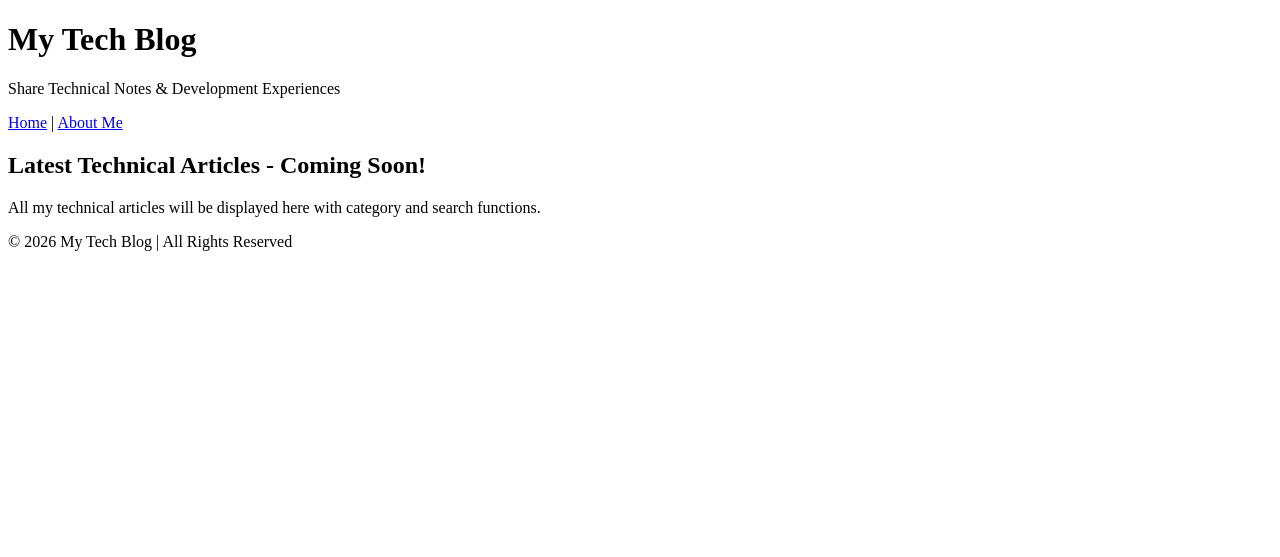
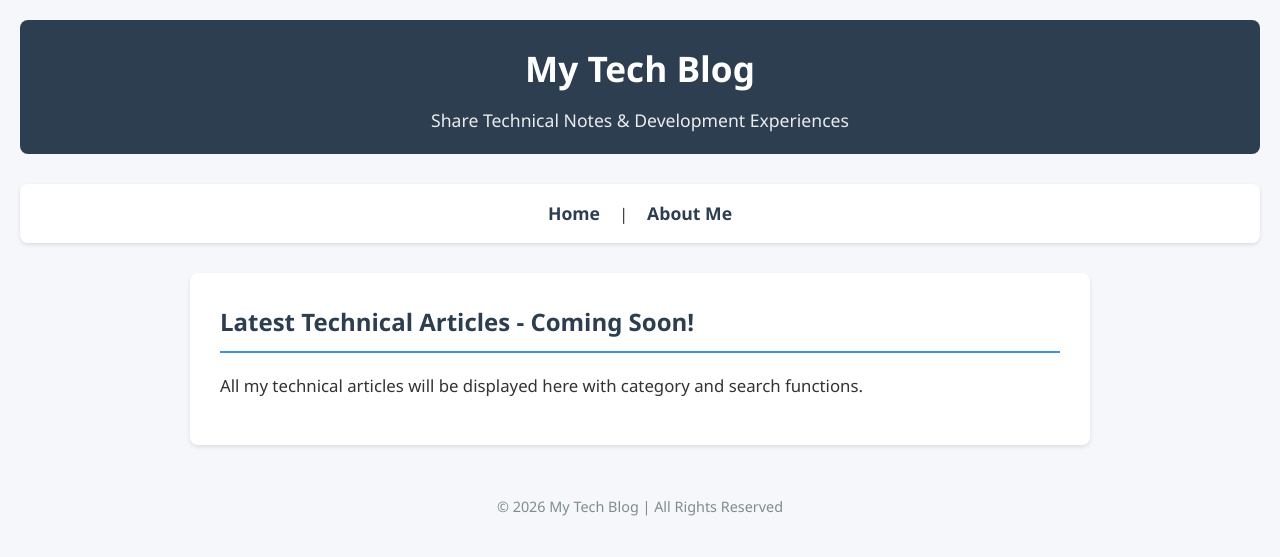
Before and after one commit to nqilin/my_tech_blog, a Flask app: page / in a window 1280 px wide. Shown: the top 557 px of the page. Run offline with Flask 3, Linux system fonts and the light colour scheme.

Commit message:
style: add static folder & global CSS, beautify all pages

```diff
--- /dev/null
+++ b/static/css/style.css
@@ -0,0 +1,89 @@
+/* Global Style for My Tech Blog - Day4 */
+* {
+    margin: 0;
+    padding: 0;
+    box-sizing: border-box;
+    font-family: 'Segoe UI', Tahoma, Geneva, Verdana, sans-serif;
+}
+
+/* Body base style */
+body {
+    background-color: #f5f7fa;
+    color: #333;
+    line-height: 1.6;
+    padding: 20px;
+}
+
+/* Header style (blog title & subtitle) */
+header {
+    text-align: center;
+    margin-bottom: 30px;
+    padding: 20px;
+    background-color: #2c3e50;
+    color: white;
+    border-radius: 8px;
+}
+
+header h1 {
+    font-size: 2.2rem;
+    margin-bottom: 10px;
+}
+
+header p {
+    font-size: 1.1rem;
+    opacity: 0.9;
+}
+
+/* Navigation bar style */
+nav {
+    text-align: center;
+    margin-bottom: 30px;
+    padding: 15px;
+    background-color: white;
+    border-radius: 8px;
+    box-shadow: 0 2px 4px rgba(0,0,0,0.1);
+}
+
+nav a {
+    margin: 0 15px;
+    text-decoration: none;
+    color: #2c3e50;
+    font-weight: 600;
+    font-size: 1.1rem;
+    transition: color 0.3s;
+}
+
+nav a:hover {
+    color: #3498db;
+}
+
+/* Main content area style */
+main {
+    max-width: 900px;
+    margin: 0 auto;
+    padding: 30px;
+    background-color: white;
+    border-radius: 8px;
+    box-shadow: 0 2px 4px rgba(0,0,0,0.1);
+}
+
+main h2 {
+    color: #2c3e50;
+    margin-bottom: 20px;
+    padding-bottom: 10px;
+    border-bottom: 2px solid #3498db;
+}
+
+main p {
+    font-size: 1.05rem;
+    margin-bottom: 15px;
+}
+
+/* Footer style */
+footer {
+    text-align: center;
+    margin-top: 30px;
+    padding: 20px;
+    color: #7f8c8d;
+    font-size: 0.9rem;
+}
--- a/templates/about.html
+++ b/templates/about.html
@@ -5,6 +5,8 @@
     <meta charset="UTF-8">
     <meta name="viewport" content="width=device-width, initial-scale=1.0">
     <title>My Tech Blog - {{ dev.title }}</title>
+    <!-- 核心：Flask标准方式引入CSS（必须用url_for） -->
+    <link rel="stylesheet" href="{{ url_for('static', filename='css/style.css') }}">
 </head>
 <body>
     <header>
--- a/templates/index.html
+++ b/templates/index.html
@@ -5,6 +5,8 @@
     <meta charset="UTF-8">
     <meta name="viewport" content="width=device-width, initial-scale=1.0">
     <title>{{ data.title }} - Home</title>
+    <!-- 核心：Flask标准方式引入CSS（必须用url_for） -->
+    <link rel="stylesheet" href="{{ url_for('static', filename='css/style.css') }}">
 </head>
 <body>
     <header>
```
